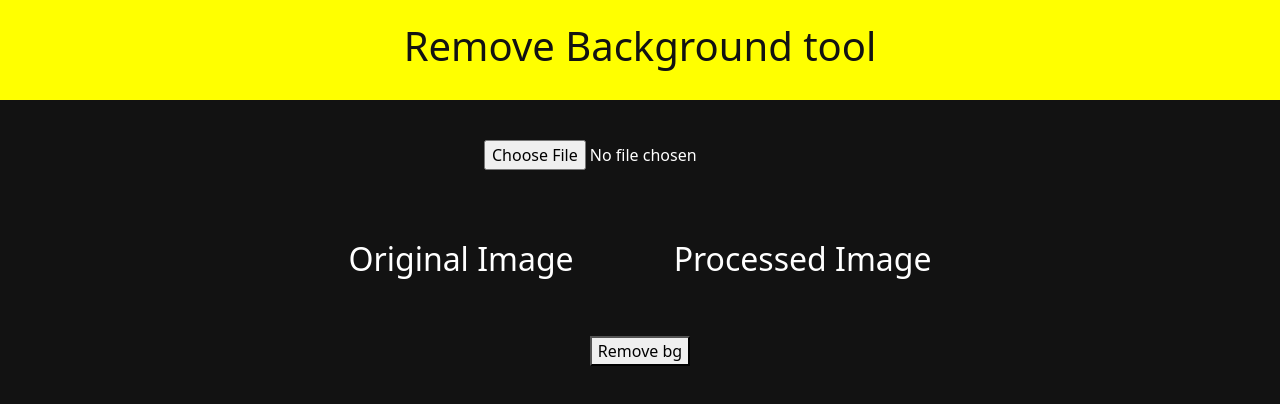
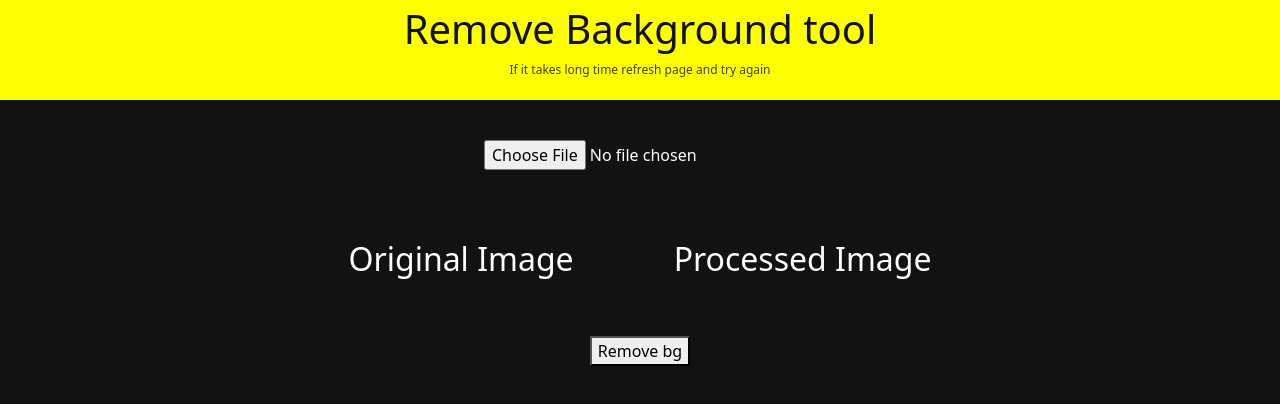
Before and after one commit to scarface68/rm-bg-frontend, a React (Vite) app: page / in a window 1280 px wide. Shown: the top 404 px of the page. Built offline with nearby package versions, Linux system fonts and the light colour scheme; a web font is replaced by a local one.

Commit message:
add subtext

```diff
--- a/src/components/Header.jsx
+++ b/src/components/Header.jsx
@@ -5,8 +5,8 @@ const Header = () => {
     <header
       style={{
         display: "flex",
+        flexDirection: "column",
         justifyContent: "center",
-        direction: "column",
         alignItems: "center",
         backgroundColor: "#FFFF00",
         color: "#121212",
@@ -15,6 +15,7 @@ const Header = () => {
       }}
     >
       <h1>Remove Background tool</h1>
+      <p style={{ fontSize: "12px", opacity: 0.8 }}>If it takes long time refresh page and try again</p>
     </header>
   );
 };
```
